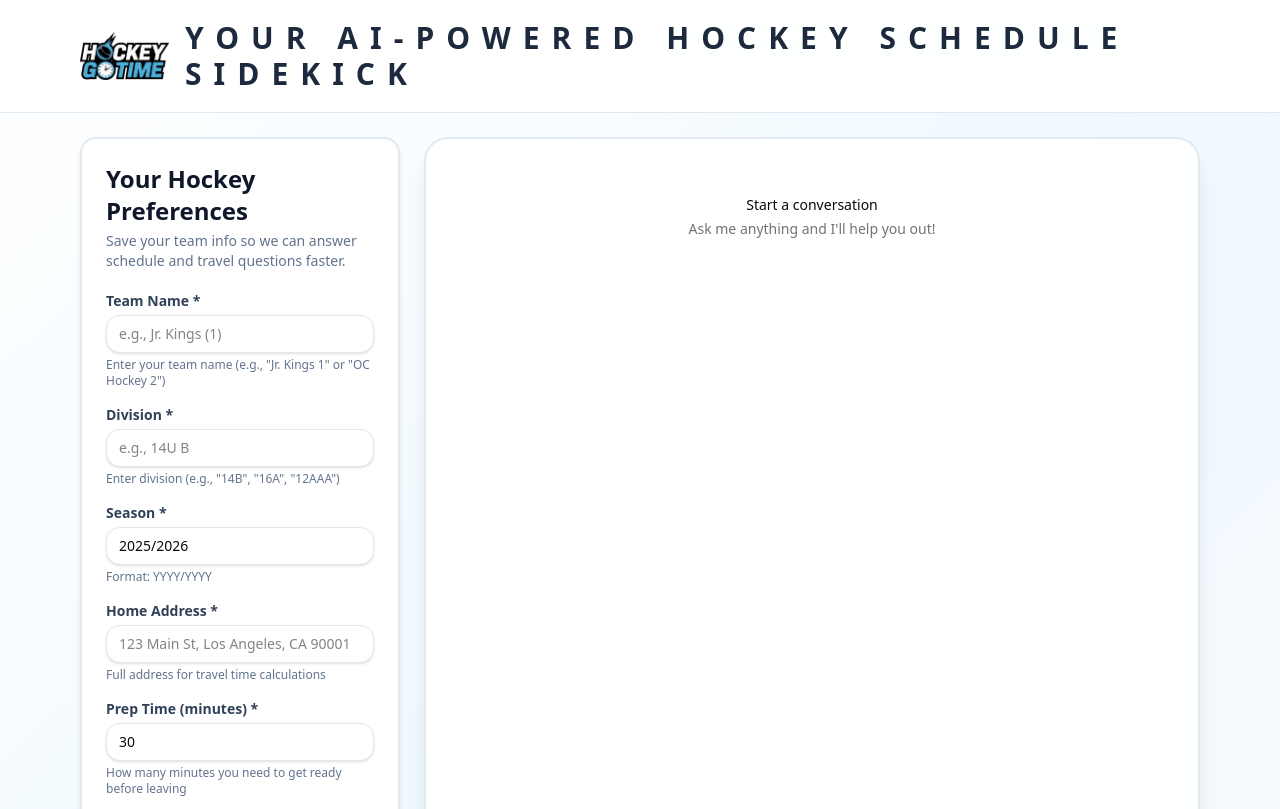
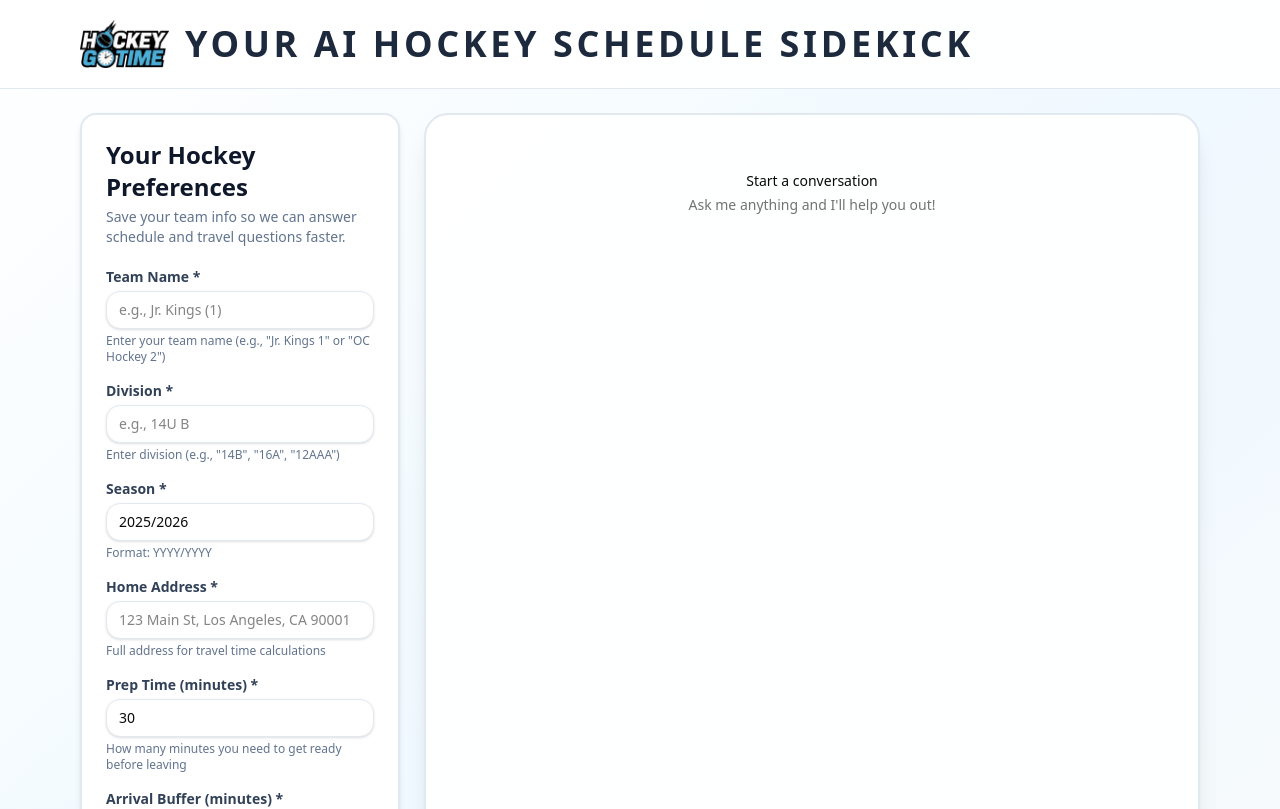
Before and after one commit to joerawr/HockeyGoTime, a Next.js app: page / in a window 1280 px wide. Shown: the top 809 px of the page. Built offline with nearby package versions, Linux system fonts and the light colour scheme.

Commit message:
chore: adjust hero headline copy

```diff
--- a/app/page.tsx
+++ b/app/page.tsx
@@ -22,8 +22,8 @@ export default function HockeyGoTimePage() {
             priority
             className="h-12 w-auto"
           />
-          <h1 className="text-xl font-black uppercase tracking-[0.4em] text-slate-800 sm:text-2xl md:text-3xl">
-            Your AI-Powered Hockey Schedule Sidekick
+          <h1 className="text-2xl font-black uppercase tracking-widest text-slate-800 sm:text-3xl md:text-4xl">
+            Your AI Hockey Schedule Sidekick
           </h1>
         </div>
       </header>
```
